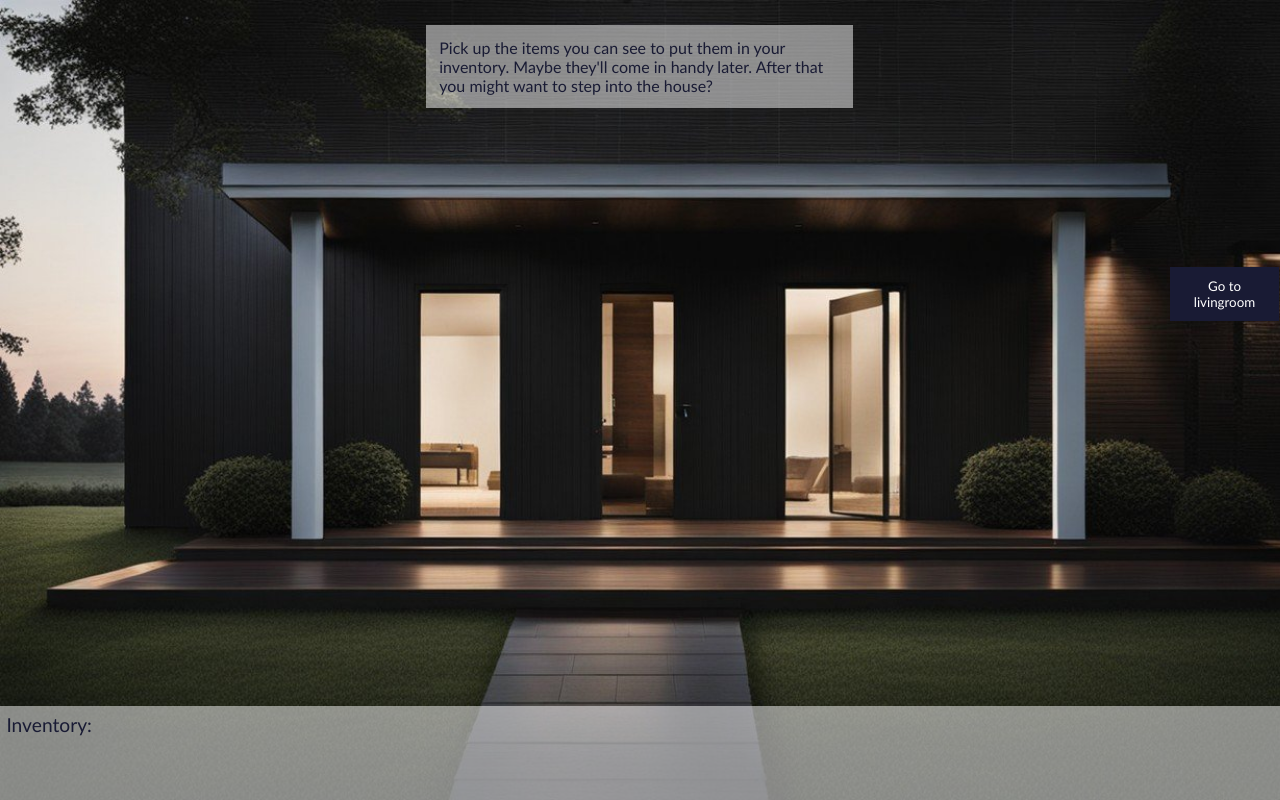
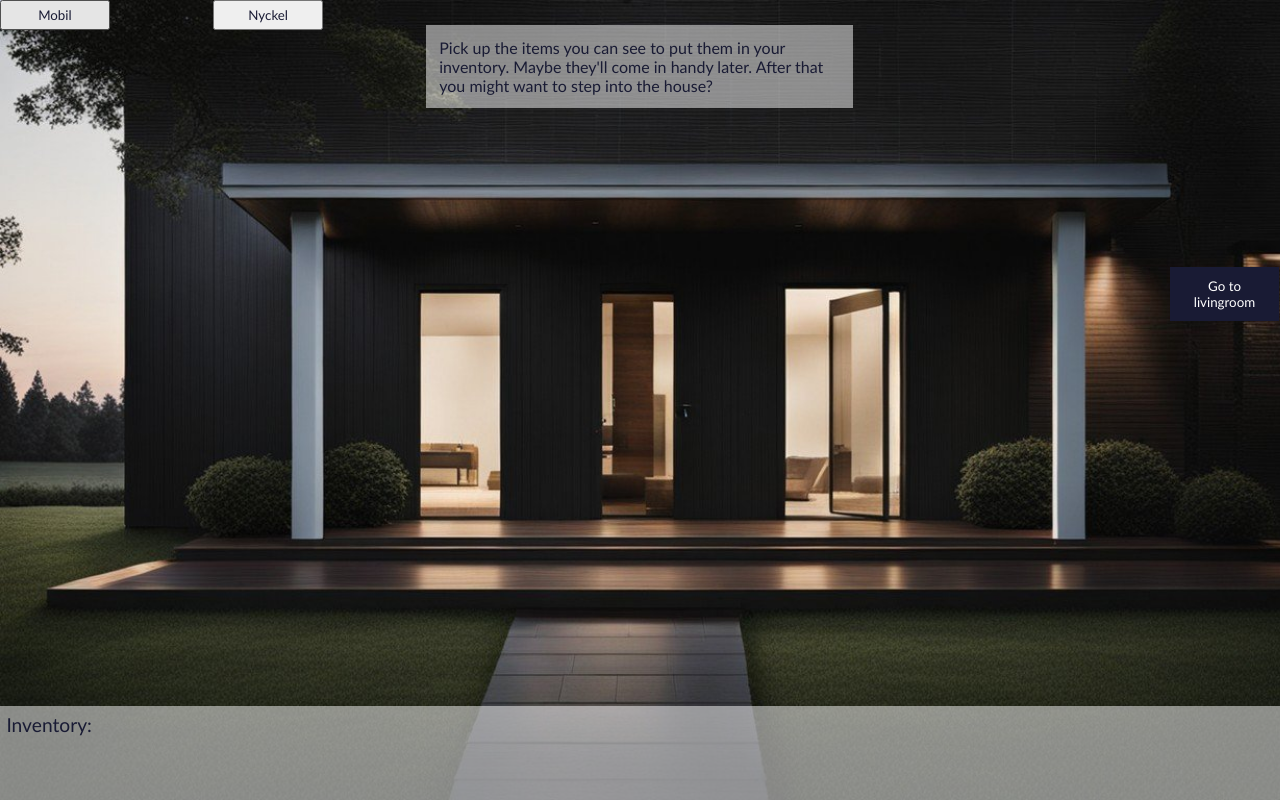
Before and after one commit to ElsaBonde/murderMystery, a plain HTML site: page index.html in a window 1280 px wide. Both pictures are taken after a click on the button "Start". Drawn offline with Linux system fonts and the light colour scheme.

Commit message:
added assets for each scene that goes in the inventory when clicked

```diff
--- a/index.html
+++ b/index.html
@@ -28,6 +28,14 @@
       <button id="item-1-b"><p id="item-1"><!-- hämtas via js --></p></button>
       <button id="item-2-b"><p id="item-2"><!-- hämtas via js --></p></button>
 
+      <!-- Knapp för att plocka upp assets till din inventory -->
+    <button id="asset-b">
+      <p id="asset"><!-- hämtas via js --></p>
+    </button>
+    <button id="asset-b2">
+      <p id="asset2"><!-- hämtas via js --></p>
+    </button>
+
     <footer id="footer">
         <p>Inventory:</p>
         <div id="inventory"></div>
--- a/main.js
+++ b/main.js
@@ -3,8 +3,6 @@ window.addEventListener("DOMContentLoaded", main);
 function main() {
   startGame();
 }
-
-function createItems() {}
 
 function startGame() {
   //hämtar med nedstående klasser (till höger) och ger dessa variabelnamn i js
@@ -16,9 +14,14 @@ function startGame() {
   //hämtar hem id för knapparna i scenerna
   const button1 = document.getElementById("item-1-b");
   const button2 = document.getElementById("item-2-b");
+  const addAssetButton = document.getElementById("asset-b");
+  const addAssetButton2 = document.getElementById("asset-b2");
+
   //gör så att knapparna inte syns på startsidan
   button1.style.display = "none";
   button2.style.display = "none";
+  addAssetButton.style.display = "none";
+  addAssetButton2.style.display = "none";
 
   startH1.textContent = start.h1; //hämtar hem alla textelementen i objektet för aktiv scen och visar dessa
   startH3.textContent = start.h3;
@@ -59,6 +62,9 @@ function renderScene() {
 
   const button1 = document.getElementById("item-1-b");
   const button2 = document.getElementById("item-2-b");
+  const addAssetButton = document.getElementById("asset-b");
+  const addAssetButton2 = document.getElementById("asset-b2");
+  const inventoryFooter = document.getElementById("inventory");
 
   setDisplayStyle(button1, button2, text, item1, item2, body, footer);
 
@@ -69,6 +75,22 @@ function renderScene() {
   item2.textContent = scene.item2.text;
   body.style.backgroundImage = scene.backgroundImage; //ändrar style för bodyn backgrundbild utefter aktivt element
 
+  /* villkor som kollar här om asset och asset2 finns på objektet i scenen, gör den de så renderas den ut, om inte döljs den.
+  kollar också om vi redan har lagt till den i vår inventory, har vi de så döljs knappen. */
+  if (scene.asset && inventory.indexOf(scene.asset) === -1) {
+    addAssetButton.textContent = scene.asset;
+    addAssetButton.style.display = "block";
+  } else {
+    addAssetButton.style.display = "none";
+  }
+
+  if (scene.asset2 && inventory.indexOf(scene.asset2) === -1) {
+    addAssetButton2.textContent = scene.asset2;
+    addAssetButton2.style.display = "block";
+  } else {
+    addAssetButton2.style.display = "none";
+  }
+
   //när man klickar på item1 (vänster knapp) går man till scenen som objektets egenskap kallar på ett scenindex i arrayen för scener
   item1.onclick = function () {
     goNextScene(scene.item1.nextSceneIndex);
@@ -76,6 +98,29 @@ function renderScene() {
   item2.onclick = function () {
     goNextScene(scene.item2.nextSceneIndex);
   };
+
+    //anonyma funktioner vad som händer när man klickar på först asset sen asset2
+    addAssetButton.onclick = function () {
+      if (inventory.indexOf(scene.asset) !== -1) {
+        //asset finns redan i inventoy. vill inte lägga till igen
+      } else {
+        //asset finns inte så lägg till den med hjälp av .push()
+        inventory.push(scene.asset);
+        //dölj asset knappen eftersom användare plockat upp den.
+        addAssetButton.style.display = "none";
+        //skriv ut uppplockad asset i inventoryn med hjälp av .join()
+        inventoryFooter.textContent = inventory.join(", ");
+      }
+    };
+
+    addAssetButton2.onclick = function () {
+      if (inventory.indexOf(scene.asset2) !== -1) {
+      } else {
+        inventory.push(scene.asset2);
+        addAssetButton2.style.display = "none";
+        inventoryFooter.textContent = inventory.join(", ");
+      }
+    };
 
   showButton(button1, button2);
 
--- a/scenes.js
+++ b/scenes.js
@@ -1,19 +1,24 @@
 let activeSceneIndex = 0;
-inventory = [] //array där saker spelaren plockat upp läggs
+const inventory = []; //array där saker spelaren plockat upp läggs
 
 const scenes = [
-  { //scen 0 - veranda
+  {
+    //scen 0 - veranda
     text: "Pick up the items you can see to put them in your inventory. Maybe they'll come in handy later. After that you might want to step into the house?",
-    item1: {
-    },
+    asset: "Mobil",
+    asset2: "Nyckel",
+    item1: {},
     item2: {
       text: "Go to livingroom",
       nextSceneIndex: 1,
     },
-    backgroundImage: 'url("src/porch.jpg")'
+    backgroundImage: 'url("src/porch.jpg")',
   },
-  { //scen 1 - vardagsrum
+  {
+    //scen 1 - vardagsrum
     text: "It looks like there are two things to add to your inventory! Collect them, they may come in handy later on..",
+    asset: "Patroner",
+    asset2: "Svart pulver",
     item1: {
       text: "Go to porch",
       nextSceneIndex: 0,
@@ -22,11 +27,13 @@ const scenes = [
       text: "Go to kitchen",
       nextSceneIndex: 2,
     },
-    backgroundImage: 'url("src/livingroom.jpg")'
+    backgroundImage: 'url("src/livingroom.jpg")',
   },
-  { //scen 2 - kök
-    background: 'url("kitchen.jpg")',
+  {
+    //scen 2 - kök
     text: "Oh my god! There is blood here, maybe this is where the victim was attacked?",
+    asset: "Kniv med blod",
+    asset2: "Tejp",
     item1: {
       text: "Go to livingroom",
       nextSceneIndex: 1,
@@ -35,10 +42,13 @@ const scenes = [
       text: "Go to bedroom",
       nextSceneIndex: 3,
     },
-    backgroundImage: 'url("src/kitchen.jpg")'
+    backgroundImage: 'url("src/kitchen.jpg")',
   },
-  { //scen 3 - sovrum
+  {
+    //scen 3 - sovrum
     text: "Call 911! Quick, click the right item in your inventory to call the police.",
+    asset: "Pistol",
+    asset2: "Vattenglas",
     item1: {
       text: "Go to kitchen",
       nextSceneIndex: 2,
@@ -47,9 +57,10 @@ const scenes = [
       text: "Go to bathroom",
       nextSceneIndex: 4,
     },
-    backgroundImage: 'url("src/bedroom.jpg")'
+    backgroundImage: 'url("src/bedroom.jpg")',
   },
-  { //scen 4 - badrum släckt
+  {
+    //scen 4 - badrum släckt
     text: "This was room is creepy, I can't seem to find any way out.. Its so dark in here, maybe you should turn on the light?",
     item1: {
       text: "Go to bedroom",
@@ -59,9 +70,10 @@ const scenes = [
       text: "Turn the light on",
       nextSceneIndex: 5,
     },
-    backgroundImage: 'url("src/bathroomDark.jpg")'
+    backgroundImage: 'url("src/bathroomDark.jpg")',
   },
-  { //scen 5 - badrum tänt
+  {
+    //scen 5 - badrum tänt
     text: "AHHHH!! Make a quick decision about whether you want to run for your life or whether you want to attack the person in front of you.",
     item1: {
       text: "Run for your life",
@@ -71,19 +83,16 @@ const scenes = [
       text: "Attack",
       nextSceneIndex: 5,
     },
-    backgroundImage: 'url("src/bathroom.jpg")'
+    backgroundImage: 'url("src/bathroom.jpg")',
   },
-  { //scen 6 - polisstation
+  {
+    //scen 6 - polisstation
     text: "Thanks for your help, you were very brave! It was a smart move to run, since the killer was still in the house. We're taking over from now. Your clues will help us find and ultimately convict the suspect.",
-    item1: {
-    },
-    item2: {
-    },
-    backgroundImage: 'url("src/policestation.jpg")'
+    item1: {},
+    item2: {},
+    backgroundImage: 'url("src/policestation.jpg")',
   },
 ];
-
-
 
 //startpage content
 const start = {
@@ -93,5 +102,5 @@ const start = {
   p1: "1. Search the environment around you and collect objects.",
   p2: "2. Use the items you have previously found when needed in the game, for example to get into new locations or to use to create new items.",
   p3: "3. Have fun while trying to solve the case!",
-  backgroundImage: 'url("src/backgroundimg.jpg")'
-}
+  backgroundImage: 'url("src/backgroundimg.jpg")',
+};
```
